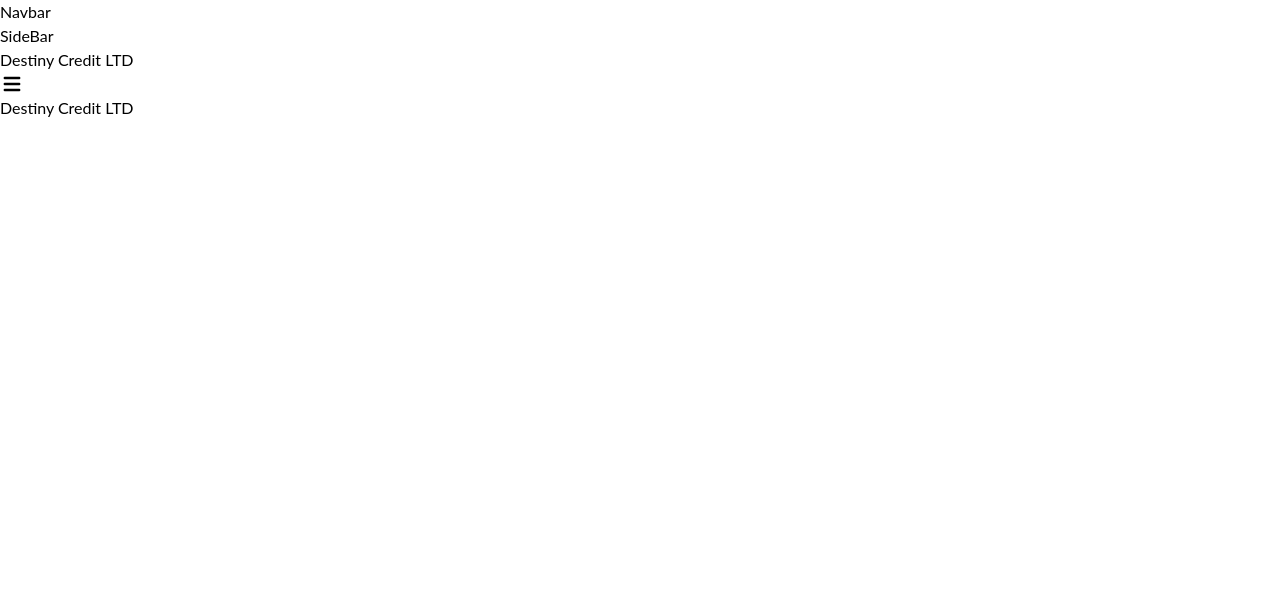
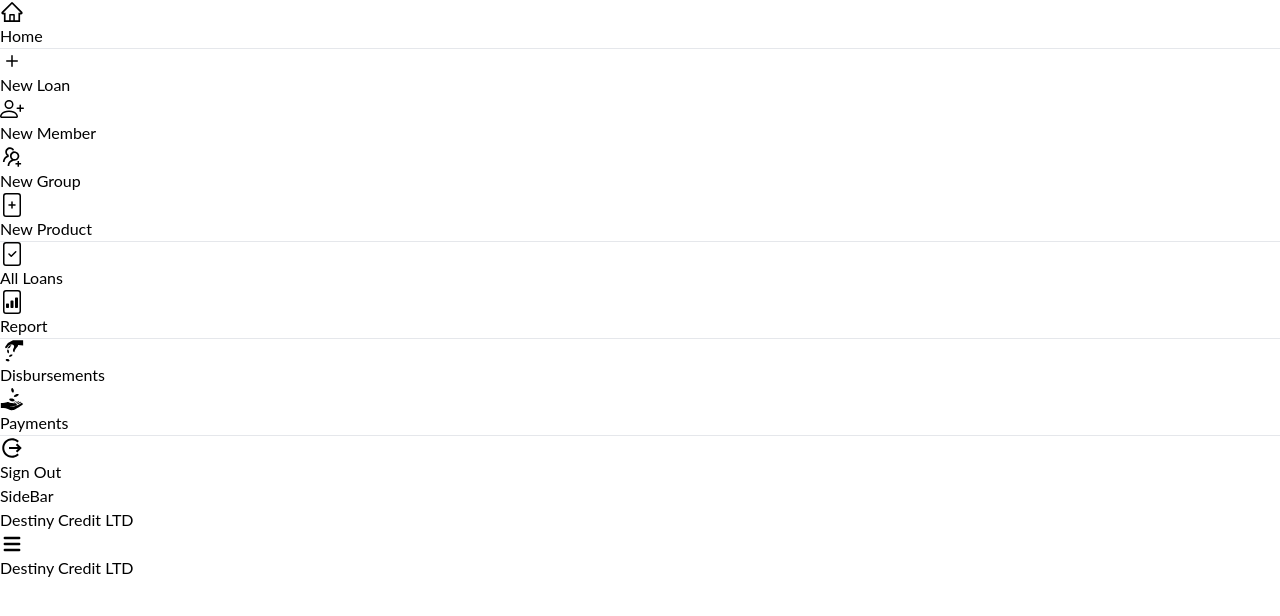
Before and after one commit to Pheon-Dev/destiny-credit, a Next.js app in the folder destiny-credit-frontend/: page / in a window 1280 px wide. Shown: the top 616 px of the page. Built offline with nearby package versions, Linux system fonts and the light colour scheme.

Commit message:
ADD: NavBar Icons

```diff
--- a/destiny-credit-frontend/components/NavBar.tsx
+++ b/destiny-credit-frontend/components/NavBar.tsx
@@ -1,11 +1,80 @@
+import Link from "next/link";
 import React, { useState, useEffect } from "react";
+import {
+  BsFileBarGraph,
+  BsFileCheck,
+  BsFilePlus,
+  BsPersonPlus,
+  BsPlus,
+} from "react-icons/bs";
+import { AiOutlineHome, AiOutlineUsergroupAdd } from "react-icons/ai";
+import { GiPayMoney, GiReceiveMoney } from "react-icons/gi";
+import { IoMdLogOut } from 'react-icons/io';
+
+type IconProps = {
+  icon: any;
+  text: string;
+};
+
+const NavBarIcon = ({ icon, text }: IconProps) => (
+  <div className="sidebar-icon group">
+    {icon}
+    <span className="sidebar-tooltip group-hover:scale-100">{text}</span>
+  </div>
+);
+
+const Divider = () => <hr className="sidebar-hr" />;
 
 const Navbar = () => {
-    return (
+  return (
+    <div className="fixed p-1 hide-scrollbar top-0 left-0 h-screen w-18 flex flex-col bg-white dark:bg-gray-900 shadow-lg justify-between">
       <div>
-        Navbar
+        <Link href="/">
+          <NavBarIcon icon={<AiOutlineHome size="24" />} text="Home" />
+        </Link>
+        <Divider />
+        <Link href="/loan/create-loan">
+          <NavBarIcon icon={<BsPlus size="24" />} text="New Loan" />
+        </Link>
+        <Link href="/member/create-member">
+          <NavBarIcon icon={<BsPersonPlus size="24" />} text="New Member" />
+        </Link>
+        <Link href="/group/create-group">
+          <NavBarIcon
+            icon={<AiOutlineUsergroupAdd size="24" />}
+            text="New Group"
+          />
+        </Link>
+        <Link href="/loan/new-product">
+          <NavBarIcon icon={<BsFilePlus size="24" />} text="New Product" />
+        </Link>
       </div>
-    )
-  }
+      <div>
+        <Divider />
+        <Link href="/loan">
+          <NavBarIcon icon={<BsFileCheck size="24" />} text="All Loans" />
+        </Link>
+        <Link href="/report/general-report">
+          <NavBarIcon icon={<BsFileBarGraph size="24" />} text="Report" />
+        </Link>
+      </div>
+      <div>
+        <Divider />
+        <Link href="/loan/disbursements">
+          <NavBarIcon icon={<GiPayMoney size="24" />} text="Disbursements" />
+        </Link>
+        <Link href="/loan/payments">
+          <NavBarIcon icon={<GiReceiveMoney size="24" />} text="Payments" />
+        </Link>
+      </div>
+      <div>
+        <Divider />
+        <Link href="/sign-in">
+          <NavBarIcon icon={<IoMdLogOut size="24" />} text="Sign Out" />
+        </Link>
+      </div>
+    </div>
+  );
+};
 
 export default Navbar;
```
